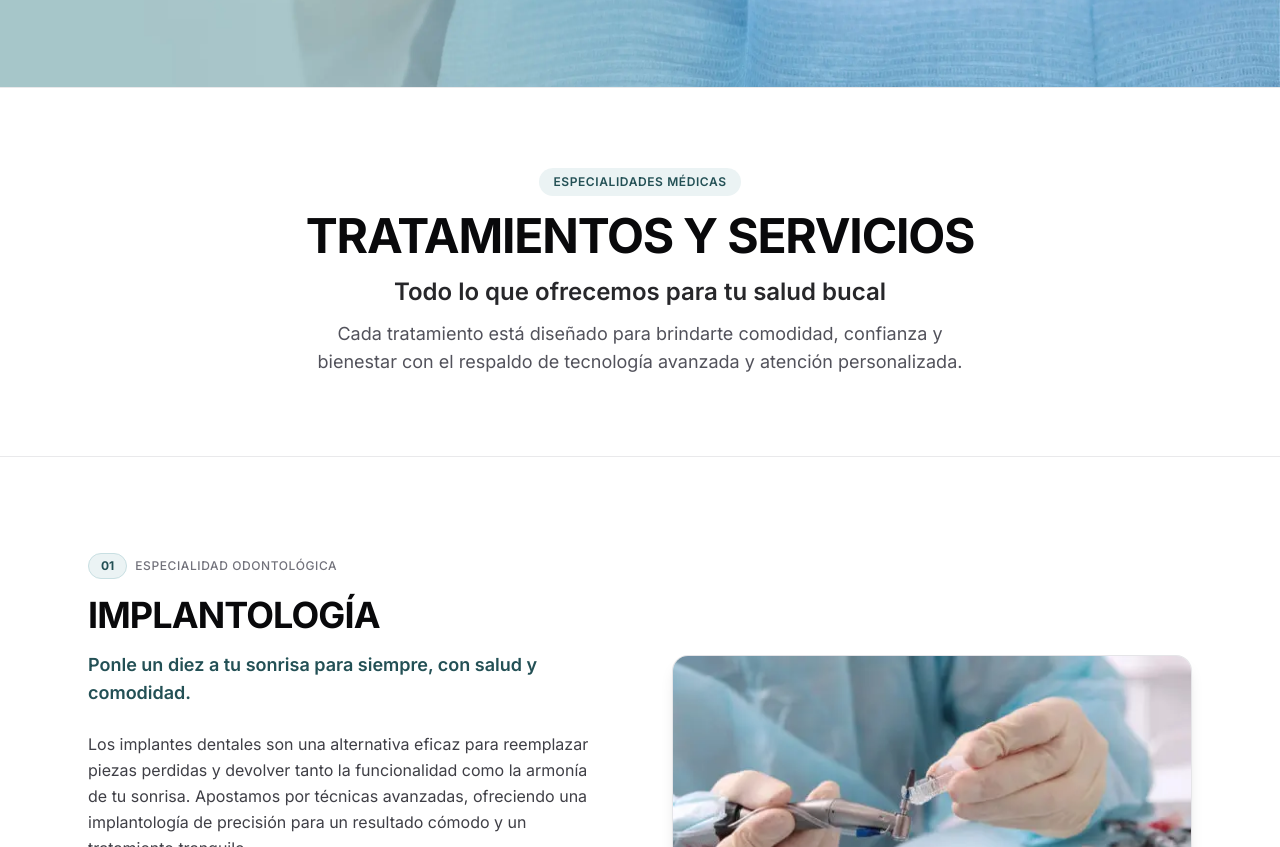
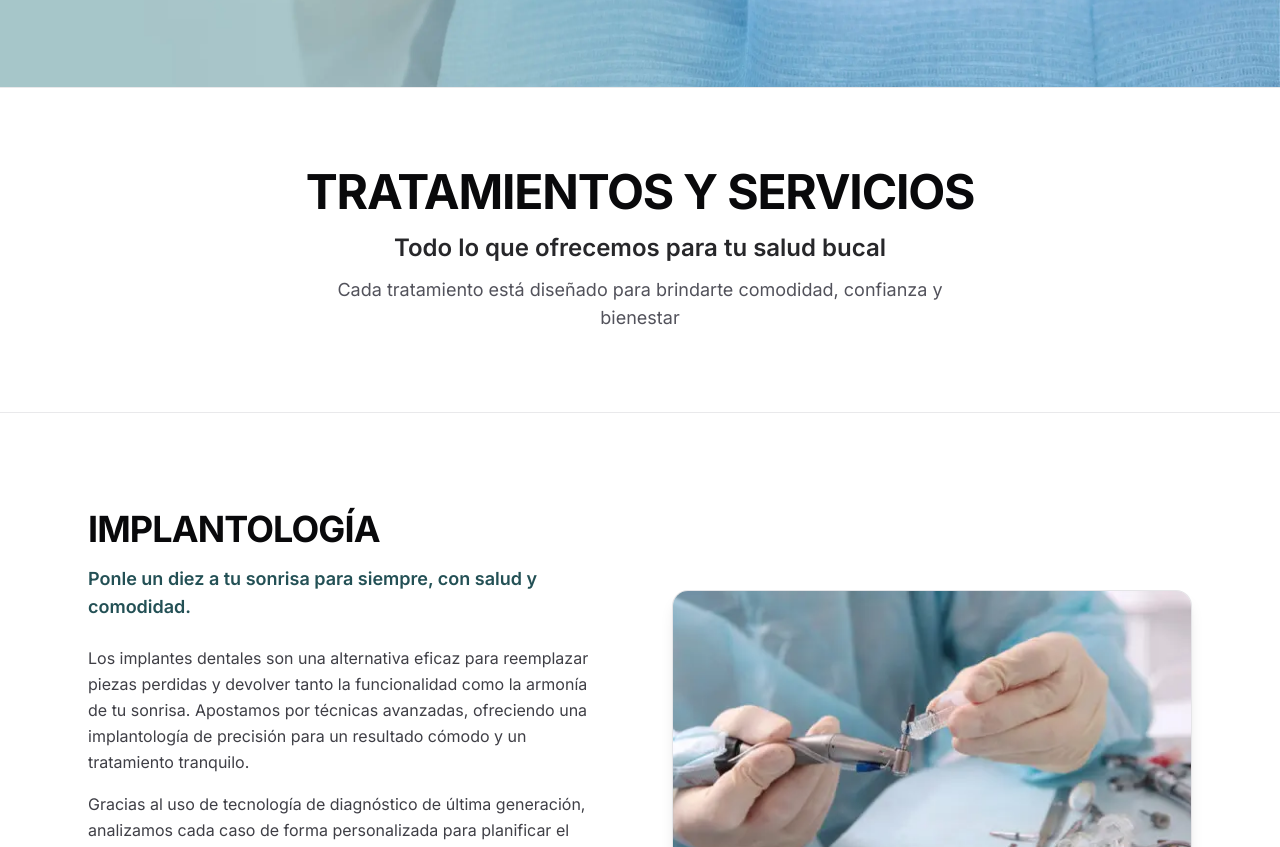
Before and after one commit to victooorltt/unodental, a Next.js app: page /tratamientos-y-servicios in a window 1280 px wide. Shown: the part 593-1440 px from the top of the page. Built offline with nearby package versions, Linux system fonts and the light colour scheme.

Commit message:
fix(tratamientos): remove eyebrows and badges from treatments list

```diff
--- a/app/tratamientos-y-servicios/page.tsx
+++ b/app/tratamientos-y-servicios/page.tsx
@@ -2,7 +2,7 @@ import type { Metadata } from "next";
 import Link from "next/link";
 import PageHero from "@/components/PageHero";
 import ContactCTA from "@/components/ContactCTA";
-import { ArrowRight, CheckCircle2 } from "lucide-react";
+import { ArrowRight } from "lucide-react";
 import { tokens } from "@/lib/tokens";
 
 export const metadata: Metadata = {
@@ -163,9 +163,6 @@ export default function TratamientosPage() {
       {/* 2. Intro Section */}
       <section className="bg-white py-16 lg:py-20 border-b border-zinc-200/80">
         <div className="max-w-4xl mx-auto px-6 text-center">
-          <span className="text-xs font-semibold uppercase tracking-wider text-[#235055] bg-[#EBF3F4] px-3.5 py-1.5 rounded-full inline-block mb-4">
-            Especialidades Médicas
-          </span>
           <h2 className="text-3xl sm:text-4xl lg:text-5xl font-bold tracking-tight text-zinc-950">
             TRATAMIENTOS Y SERVICIOS
           </h2>
@@ -173,7 +170,7 @@ export default function TratamientosPage() {
             Todo lo que ofrecemos para tu salud bucal
           </p>
           <p className="mt-3 text-base sm:text-lg text-zinc-600 leading-relaxed max-w-2xl mx-auto">
-            Cada tratamiento está diseñado para brindarte comodidad, confianza y bienestar con el respaldo de tecnología avanzada y atención personalizada.
+            Cada tratamiento está diseñado para brindarte comodidad, confianza y bienestar
           </p>
         </div>
       </section>
@@ -194,15 +191,6 @@ export default function TratamientosPage() {
                 <div className="grid lg:grid-cols-2 gap-12 lg:gap-16 items-center">
                   {/* Text Column */}
                   <div className={isEven ? "lg:order-1" : "lg:order-2"}>
-                    <div className="flex items-center gap-2 mb-4">
-                      <span className="text-xs font-bold text-[#235055] bg-[#EBF3F4] border border-[#C8DFE2] px-3 py-1 rounded-full">
-                        {treatment.number}
-                      </span>
-                      <span className="text-xs font-medium text-zinc-500 uppercase tracking-wider">
-                        Especialidad Odontológica
-                      </span>
-                    </div>
-
                     <h3 className="text-2xl sm:text-3xl lg:text-4xl font-bold tracking-tight text-zinc-950 mb-4">
                       {treatment.title}
                     </h3>
```
